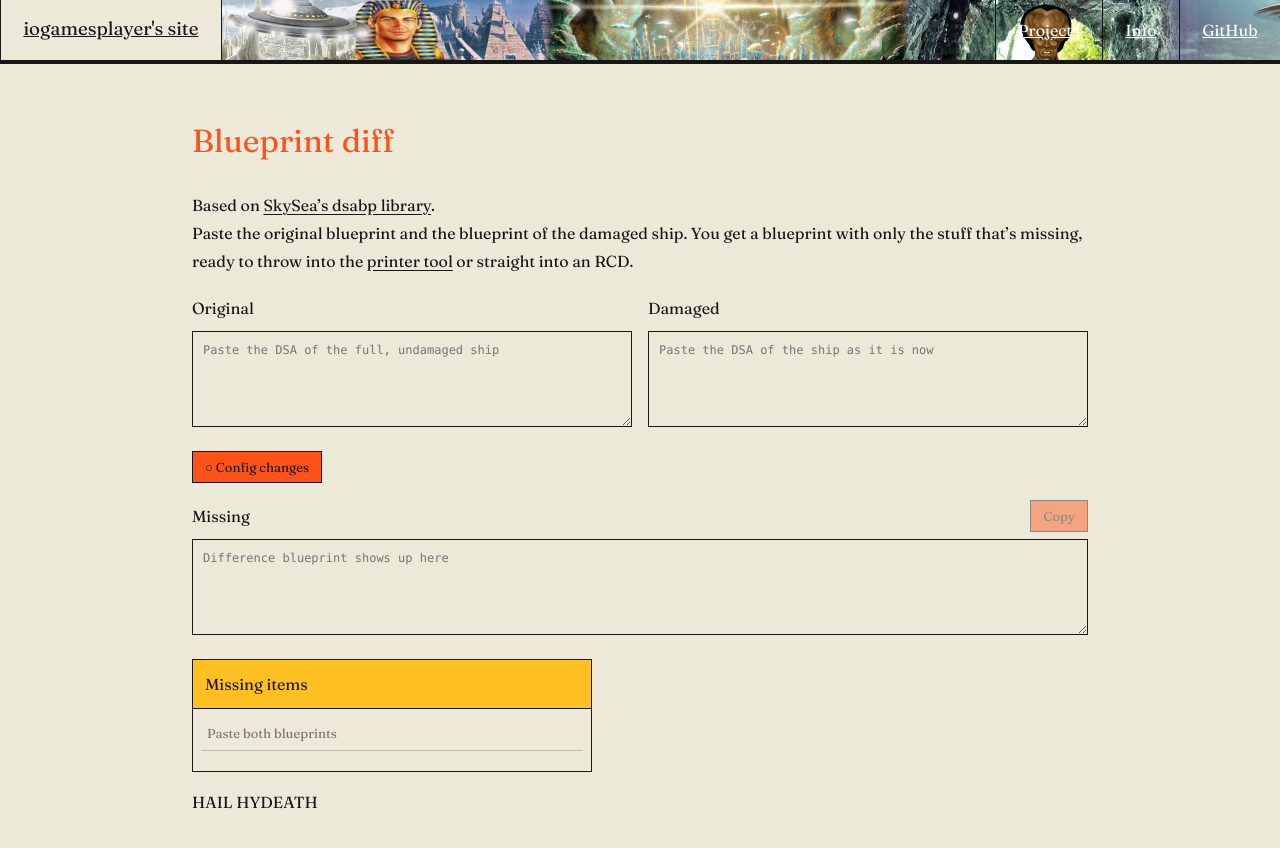
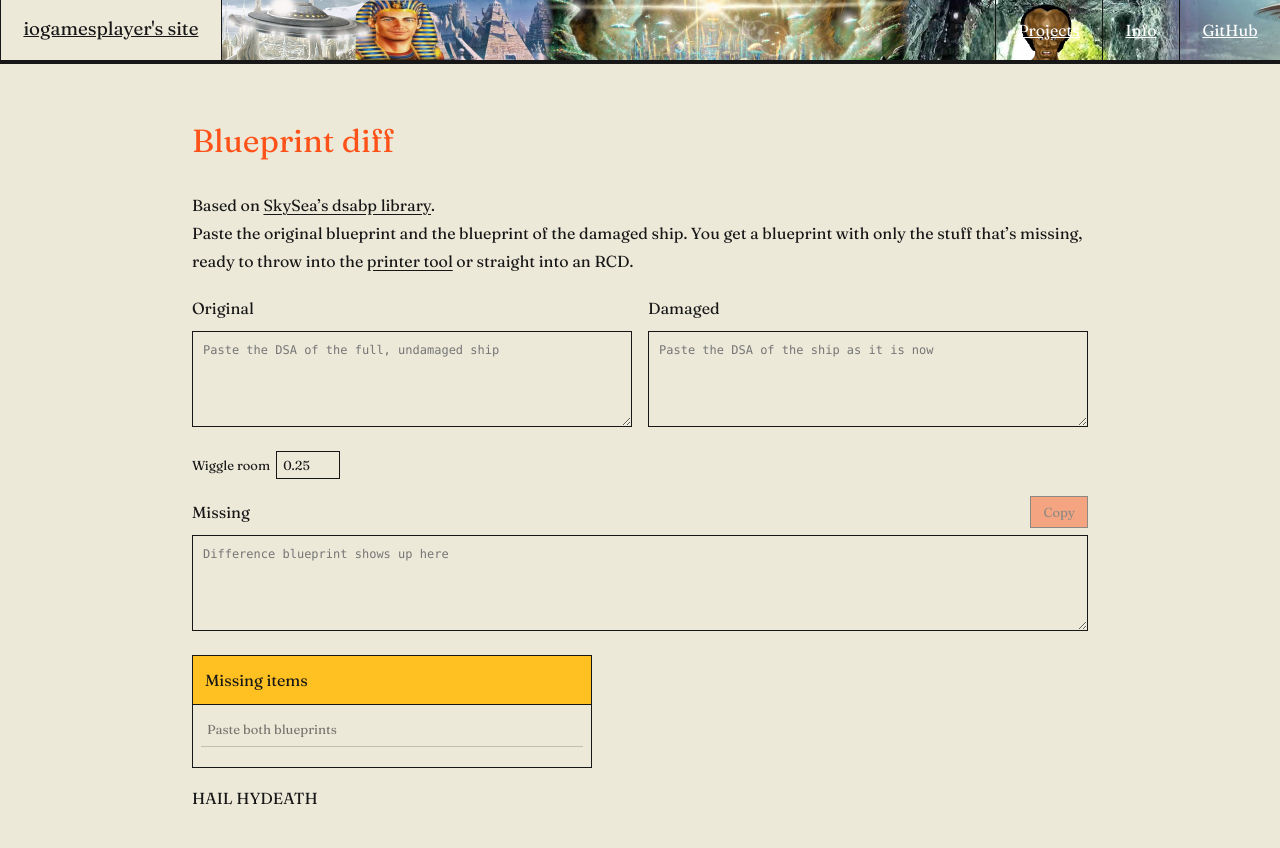
Before and after one commit to iogamesmaker/iogamesmaker.github.io, a Jekyll site: the page built from projects/drednot/tools/diff/index.md, in a window 1280 px wide. Shown: the top 848 px of the page. Built offline with Jekyll 4.4.1, drawn with Linux system fonts in a browser that asks for light colours; some of the changed lines change nothing that is shown.

Commit message:
small fix

```diff
--- a/projects/drednot/tools/diff/index.md
+++ b/projects/drednot/tools/diff/index.md
@@ -48,6 +48,17 @@ Paste the **original** blueprint and the blueprint of the **damaged** ship. You
 
     .df-toolbar { display: flex; flex-wrap: wrap; align-items: center; gap: 8px; }
     .df-status { font-size: 13px; opacity: 0.8; margin-left: auto; }
+    .df-wiggle { display: flex; align-items: center; gap: 6px; font-weight: bold; font-size: 13px; }
+    .df-wiggle input {
+        width: 64px;
+        background: var(--bg);
+        color: var(--text);
+        border: 1px solid var(--text);
+        font-family: 'Fraunces', serif;
+        font-size: 13px;
+        padding: 5px 6px;
+    }
+    .df-wiggle input:focus-visible { outline: 2px solid var(--accent); outline-offset: 1px; }
     .df-status.bad { color: #c0392b; opacity: 1; }
 
     .btn {
@@ -115,7 +126,9 @@ Paste the **original** blueprint and the blueprint of the **damaged** ship. You
     </div>
 
     <div class="df-toolbar">
-        <button id="configToggle" class="btn toggle" title="Also rebuild loaders/pushers/etc. whose config is different from the original">Config changes</button>
+        <label class="df-wiggle" title="The game saves things like fabricators, recyclers, helms and comms a bit off sometimes. Objects of the same item this close (in tiles) still count as the same object">
+            Wiggle room <input id="wiggleInput" type="number" min="0" max="2" step="0.05" value="0.25">
+        </label>
         <span class="df-status" id="status"></span>
     </div>
 
@@ -141,7 +154,7 @@ Paste the **original** blueprint and the blueprint of the **damaged** ship. You
 
     const $ = id => document.getElementById(id);
     const origInput = $('origInput'), dmgInput = $('dmgInput'), output = $('output');
-    const configToggle = $('configToggle'), copyBtn = $('copyBtn'), statusEl = $('status');
+    const copyBtn = $('copyBtn'), statusEl = $('status'), wiggleInput = $('wiggleInput');
 
     const IMG_BASE_URL = "https://test.drednot.io/img/";
     const MAX_LEN = 10000, MAX_BUILDS = 1000;
@@ -149,7 +162,6 @@ Paste the **original** blueprint and the blueprint of the **damaged** ship. You
 
     const bps = { orig: null, dmg: null };      // decoded blueprints
     const tiles = { orig: [], dmg: [] };        // one entry per built tile
-    let compareConfig = false;
     let missing = [];                           // tiles from the original that need building
     let decodeToken = { orig: 0, dmg: 0 }, syncToken = 0;
 
@@ -233,11 +245,7 @@ Paste the **original** blueprint and the blueprint of the **damaged** ship. You
     }
 
     // ---------- toolbar ----------
-    configToggle.addEventListener('click', () => {
-        compareConfig = !compareConfig;
-        configToggle.classList.toggle('on', compareConfig);
-        recompute();
-    });
+    wiggleInput.addEventListener('input', recompute);
     copyBtn.addEventListener('click', async () => {
         if (!output.value) return;
         try { await navigator.clipboard.writeText(output.value); }
@@ -260,14 +268,34 @@ Paste the **original** blueprint and the blueprint of the **damaged** ship. You
             if (!pool.has(k)) pool.set(k, []);
             pool.get(k).push(t);
         }
-        missing = [];
+        const unmatched = [];
         for (const t of tiles.orig) {
             const bucket = pool.get(keyOf(t));
-            let idx = -1;
-            if (bucket?.length) {
-                idx = compareConfig ? bucket.findIndex(d => t.config === null || sameConfig(t.config, d.config)) : 0;
+            if (bucket?.length) bucket.pop();
+            else unmatched.push(t);
+        }
+
+        // the game saves off-grid stuff (fabricators, recyclers, helms, comms...) slightly off sometimes,
+        // so whatever didn't match exactly gets the closest leftover of the same item within the wiggle room
+        const wiggle = Math.max(0, Number(wiggleInput.value) || 0);
+        const loose = new Map();
+        if (wiggle > 0) {
+            for (const bucket of pool.values()) for (const d of bucket) {
+                const k = `${d.id},${d.shapeId}`;
+                if (!loose.has(k)) loose.set(k, []);
+                loose.get(k).push(d);
             }
-            if (idx >= 0) bucket.splice(idx, 1);
+        }
+        missing = [];
+        for (const t of unmatched) {
+            const cands = loose.get(`${t.id},${t.shapeId}`);
+            let best = -1, bestDist = Infinity;
+            cands?.forEach((d, i) => {
+                const dx = Math.abs(d.x - t.x), dy = Math.abs(d.y - t.y);
+                if (dx > wiggle + 1e-6 || dy > wiggle + 1e-6) return;
+                if (dx + dy < bestDist) { best = i; bestDist = dx + dy; }
+            });
+            if (best >= 0) cands.splice(best, 1);
             else missing.push(t);
         }
 
```
